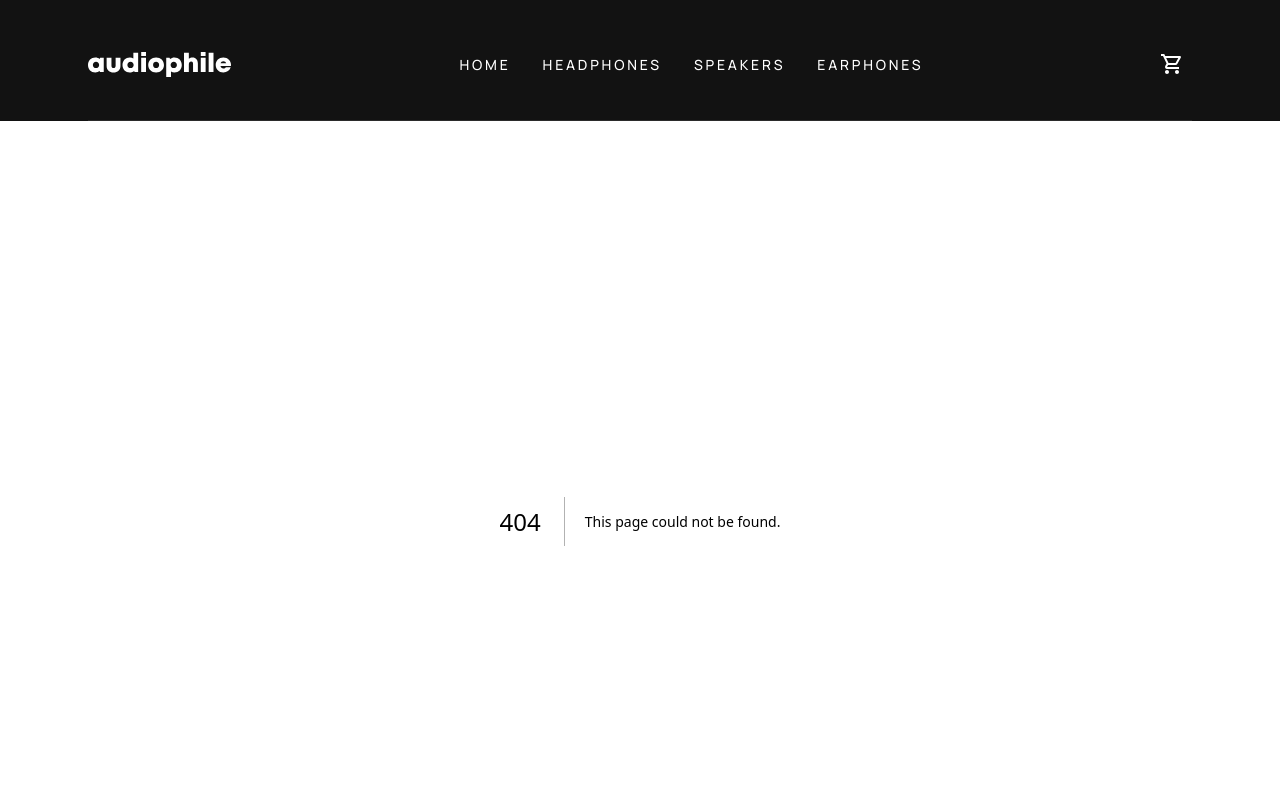
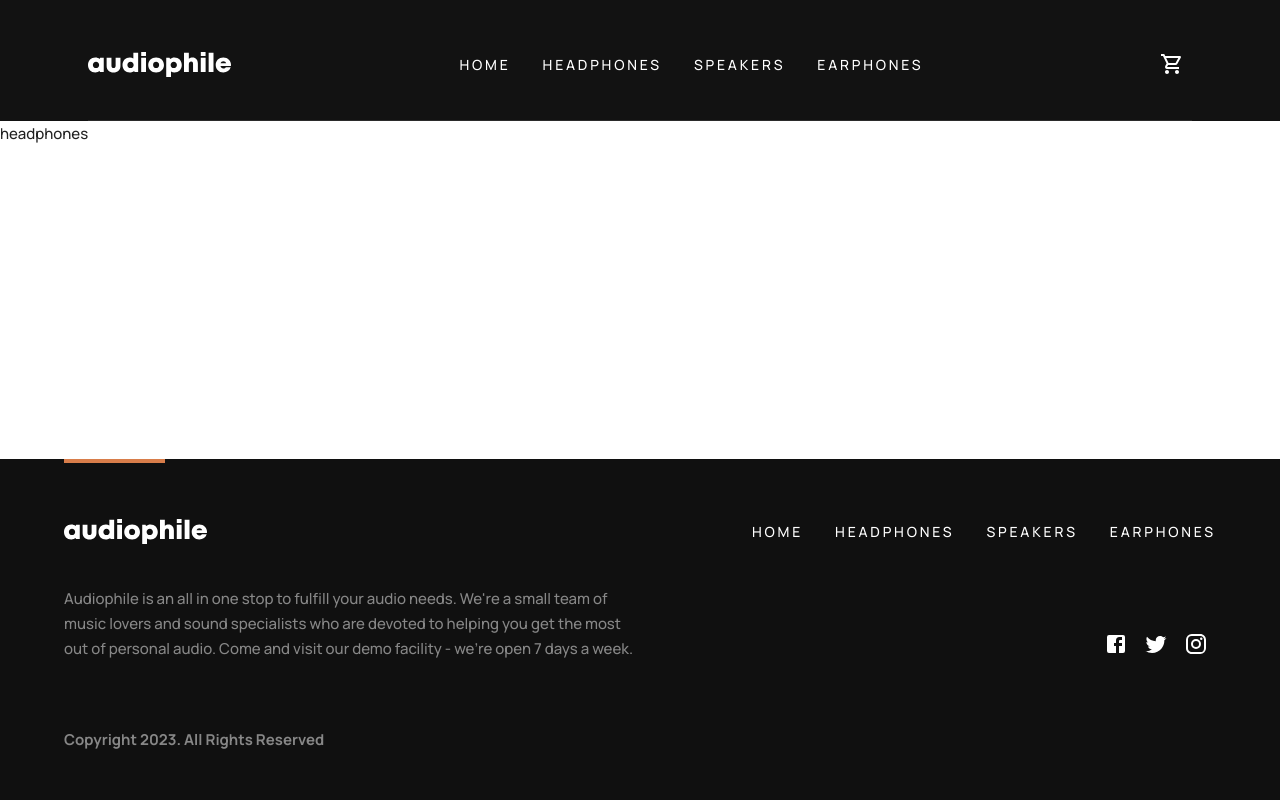
Before and after one commit to jeklnd/audiophile, a Next.js app: page /headphones in a window 1280 px wide. Before the commit this address had no page. Shown: the top 800 px of the page. Built offline with nearby package versions, Linux system fonts and the light colour scheme.

Commit message:
initial add

```diff
--- /dev/null
+++ b/src/pages/headphones.jsx
@@ -0,0 +1,7 @@
+import React from 'react'
+
+export default function headphones() {
+  return (
+    <div>headphones</div>
+  )
+}
--- /dev/null
+++ b/src/pages/speakers.jsx
@@ -0,0 +1,5 @@
+import React from "react";
+
+export default function speakers() {
+    return <div>speakers</div>;
+}
```
Also changed, not shown: src/pages/earphones.jsx (added, +7 -0 lines).
